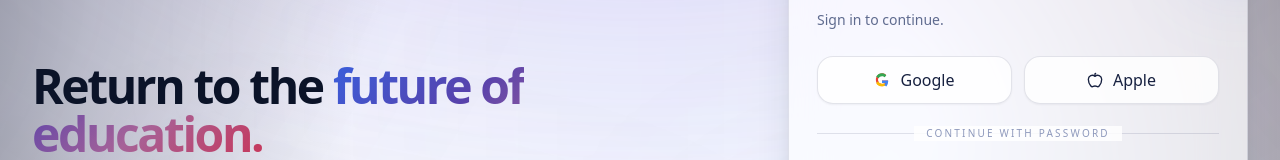
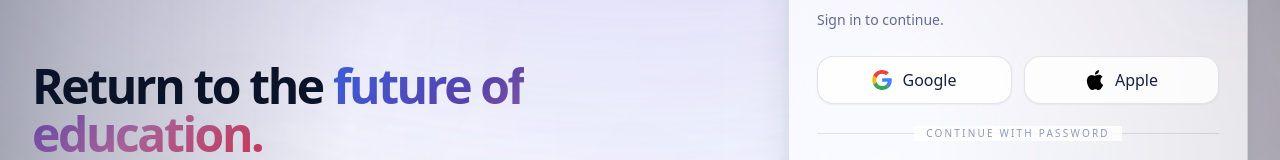
Before and after one commit to BrandonBoi01/skuully-web, a Next.js app: page /login in a window 1280 px wide. Shown: the part 258-418 px from the top of the page. Built offline with nearby package versions, Linux system fonts and the light colour scheme; no server answers.

Commit message:
login revamp new

```diff
--- a/src/app/login/page.tsx
+++ b/src/app/login/page.tsx
@@ -3,11 +3,11 @@
 import Link from "next/link";
 import { FormEvent, useEffect, useMemo, useState } from "react";
 import { useRouter } from "next/navigation";
-import { Apple } from "lucide-react";
 
 import { AuthShell } from "@/components/auth/auth-shell";
 import { PasswordField } from "@/components/auth/password-field";
 import { FloatingNotice } from "@/components/ui/floating-notice";
+import { GoogleIcon, AppleIcon } from "@/components/auth/social-icons";
 
 import {
   continueWithApple,
@@ -20,17 +20,6 @@ import {
   setPendingResetEmail,
   setPendingVerificationEmail,
 } from "@/lib/auth";
-
-function GoogleIcon() {
-  return (
-    <svg viewBox="0 0 24 24" className="h-4 w-4 shrink-0" aria-hidden="true">
-      <path fill="#EA4335" d="M12 10.2v3.9h5.5c-.2 1.3-1.5 3.9-5.5 3.9-3.3 0-6-2.8-6-6.2s2.7-6.2 6-6.2c1.9 0 3.1.8 3.8 1.5l2.6-2.5C16.8 3 14.6 2 12 2 6.9 2 2.8 6.4 2.8 11.8S6.9 21.5 12 21.5c6.9 0 9.2-7.5 9.2-7.5 0-.5 0-.9-.1-1.3H12Z" />
-      <path fill="#34A853" d="M3.8 7.1l3.2 2.4C7.8 7.7 9.7 6.3 12 6.3c1.9 0 3.1.8 3.8 1.5l2.6-2.5C16.8 3 14.6 2 12 2 8 2 4.6 4.2 3 7.4l.8-.3Z" />
-      <path fill="#FBBC05" d="M12 21.5c2.5 0 4.7-.9 6.2-2.4l-3-2.4c-.8.6-1.9 1.1-3.3 1.1-3.9 0-5.2-2.6-5.5-3.8l-3.1 2.4C4.5 19.4 8 21.5 12 21.5Z" />
-      <path fill="#4285F4" d="M21.2 12.7H12v3.9h5.5c-.3 1.1-1.1 2-2.2 2.7l3 2.4c1.8-1.7 2.9-4.2 2.9-7.4 0-.5 0-1-.1-1.6Z" />
-    </svg>
-  );
-}
 
 function mapLoginError(message: string) {
   const text = message.toLowerCase();
@@ -207,10 +196,15 @@ export default function LoginPage() {
           ) : null}
 
           <div className="grid gap-3 sm:grid-cols-2">
-            <SocialButton onClick={continueWithGoogle} icon={<GoogleIcon />} label="Google" />
+            <SocialButton
+              onClick={continueWithGoogle}
+              icon={<GoogleIcon className="h-5 w-5" />}
+              label="Google"
+            />
+
             <SocialButton
               onClick={continueWithApple}
-              icon={<Apple className="h-4 w-4 shrink-0" />}
+              icon={<AppleIcon className="h-5 w-5" />}
               label="Apple"
             />
           </div>
--- a/src/app/register/page.tsx
+++ b/src/app/register/page.tsx
@@ -3,11 +3,11 @@
 import Link from "next/link";
 import { FormEvent, useEffect, useMemo, useState } from "react";
 import { useRouter } from "next/navigation";
-import { Apple } from "lucide-react";
 
 import { AuthShell } from "@/components/auth/auth-shell";
 import { PasswordField } from "@/components/auth/password-field";
 import { FloatingNotice } from "@/components/ui/floating-notice";
+import { GoogleIcon, AppleIcon } from "@/components/auth/social-icons";
 
 import {
   continueWithApple,
@@ -16,17 +16,6 @@ import {
   registerWithEmail,
   setPendingVerificationEmail,
 } from "@/lib/auth";
-
-function GoogleIcon() {
-  return (
-    <svg viewBox="0 0 24 24" className="h-4 w-4 shrink-0" aria-hidden="true">
-      <path fill="#EA4335" d="M12 10.2v3.9h5.5c-.2 1.3-1.5 3.9-5.5 3.9-3.3 0-6-2.8-6-6.2s2.7-6.2 6-6.2c1.9 0 3.1.8 3.8 1.5l2.6-2.5C16.8 3 14.6 2 12 2 6.9 2 2.8 6.4 2.8 11.8S6.9 21.5 12 21.5c6.9 0 9.2-5 9.2-7.5 0-.5 0-.9-.1-1.3H12Z" />
-      <path fill="#34A853" d="M3.8 7.1l3.2 2.4C7.8 7.7 9.7 6.3 12 6.3c1.9 0 3.1.8 3.8 1.5l2.6-2.5C16.8 3 14.6 2 12 2 8 2 4.6 4.2 3 7.4l.8-.3Z" />
-      <path fill="#FBBC05" d="M12 21.5c2.5 0 4.7-.9 6.2-2.4l-3-2.4c-.8.6-1.9 1.1-3.3 1.1-3.9 0-5.2-2.6-5.5-3.8l-3.1 2.4C4.5 19.4 8 21.5 12 21.5Z" />
-      <path fill="#4285F4" d="M21.2 12.7H12v3.9h5.5c-.3 1.1-1.1 2-2.2 2.7l3 2.4c1.8-1.7 2.9-4.2 2.9-7.4 0-.5 0-1-.1-1.6Z" />
-    </svg>
-  );
-}
 
 function mapRegisterError(message: string) {
   const text = message.toLowerCase();
@@ -193,10 +182,15 @@ export default function RegisterPage() {
       >
         <div className="space-y-4">
           <div className="grid gap-3 sm:grid-cols-2">
-            <SocialButton onClick={continueWithGoogle} icon={<GoogleIcon />} label="Google" />
+            <SocialButton
+              onClick={continueWithGoogle}
+              icon={<GoogleIcon className="h-5 w-5" />}
+              label="Google"
+            />
+
             <SocialButton
               onClick={continueWithApple}
-              icon={<Apple className="h-4 w-4 shrink-0" />}
+              icon={<AppleIcon className="h-5 w-5" />}
               label="Apple"
             />
           </div>
--- a/src/components/auth/social-icons.tsx
+++ b/src/components/auth/social-icons.tsx
@@ -1,32 +1,35 @@
 import * as React from "react";
+import Image from "next/image";
+import { cn } from "@/lib/utils";
 
-export function GoogleIcon(props: React.SVGProps<SVGSVGElement>) {
+type SocialIconProps = {
+  className?: string;
+};
+
+export function GoogleIcon({ className }: SocialIconProps) {
   return (
-    <svg viewBox="0 0 24 24" aria-hidden="true" {...props}>
-      <path
-        fill="#EA4335"
-        d="M12 10.2v3.9h5.4c-.2 1.3-1.5 3.9-5.4 3.9-3.2 0-5.8-2.7-5.8-6s2.6-6 5.8-6c1.8 0 3 .8 3.7 1.4l2.5-2.4C16.6 3.4 14.5 2.5 12 2.5 6.8 2.5 2.5 6.8 2.5 12s4.3 9.5 9.5 9.5c5.5 0 9.1-3.9 9.1-9.3 0-.6-.1-1.1-.2-1.5H12Z"
+    <span className={cn("relative inline-flex shrink-0", className)} aria-hidden="true">
+      <Image
+        src="/Assets/google-icon-logo-svgrepo-com.svg"
+        alt=""
+        fill
+        className="object-contain"
+        sizes="20px"
       />
-      <path
-        fill="#34A853"
-        d="M3.6 7.4 6.8 9.7C7.6 7.6 9.6 6 12 6c1.8 0 3 .8 3.7 1.4l2.5-2.4C16.6 3.4 14.5 2.5 12 2.5c-3.6 0-6.8 2-8.4 4.9Z"
-      />
-      <path
-        fill="#4A90E2"
-        d="M12 21.5c2.4 0 4.4-.8 5.9-2.3l-2.7-2.2c-.8.6-1.8 1-3.2 1-3.9 0-5.2-2.6-5.4-3.8l-3.1 2.4c1.6 3 4.7 4.9 8.5 4.9Z"
-      />
-      <path
-        fill="#FBBC05"
-        d="M3.5 16.5 6.7 14c-.2-.6-.3-1.3-.3-2s.1-1.4.3-2L3.6 7.4A9.4 9.4 0 0 0 2.5 12c0 1.7.4 3.2 1 4.5Z"
-      />
-    </svg>
+    </span>
   );
 }
 
-export function AppleIcon(props: React.SVGProps<SVGSVGElement>) {
+export function AppleIcon({ className }: SocialIconProps) {
   return (
-    <svg viewBox="0 0 24 24" aria-hidden="true" fill="currentColor" {...props}>
-      <path d="M16.7 12.7c0-2 1.7-3 1.8-3.1-1-1.5-2.7-1.7-3.2-1.7-1.4-.1-2.7.8-3.4.8-.7 0-1.8-.8-3-.8-1.6 0-3 .9-3.8 2.2-1.6 2.7-.4 6.7 1.2 9 .8 1.1 1.7 2.3 2.9 2.3 1.1 0 1.6-.7 3-.7s1.8.7 3 .7c1.2 0 2-.9 2.8-2 .9-1.3 1.3-2.5 1.3-2.6 0 0-2.6-1-2.6-4.1ZM14.4 6.4c.7-.8 1.2-1.9 1-3-.9 0-2 .6-2.7 1.4-.6.7-1.2 1.8-1 2.9 1 .1 2-.5 2.7-1.3Z" />
-    </svg>
+    <span className={cn("relative inline-flex shrink-0", className)} aria-hidden="true">
+      <Image
+        src="/Assets/apple-black-logo-svgrepo-com.svg"
+        alt=""
+        fill
+        className="object-contain dark:invert"
+        sizes="20px"
+      />
+    </span>
   );
 }
```
Also changed, not shown: public/Assets/apple-black-logo-svgrepo-com.svg (added), public/Assets/google-icon-logo-svgrepo-com.svg (added).
